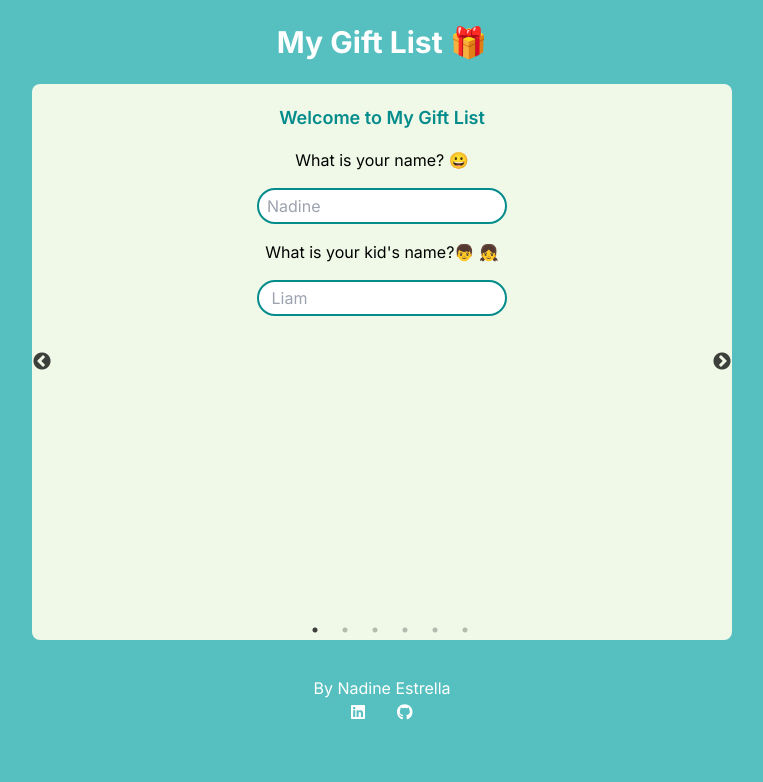
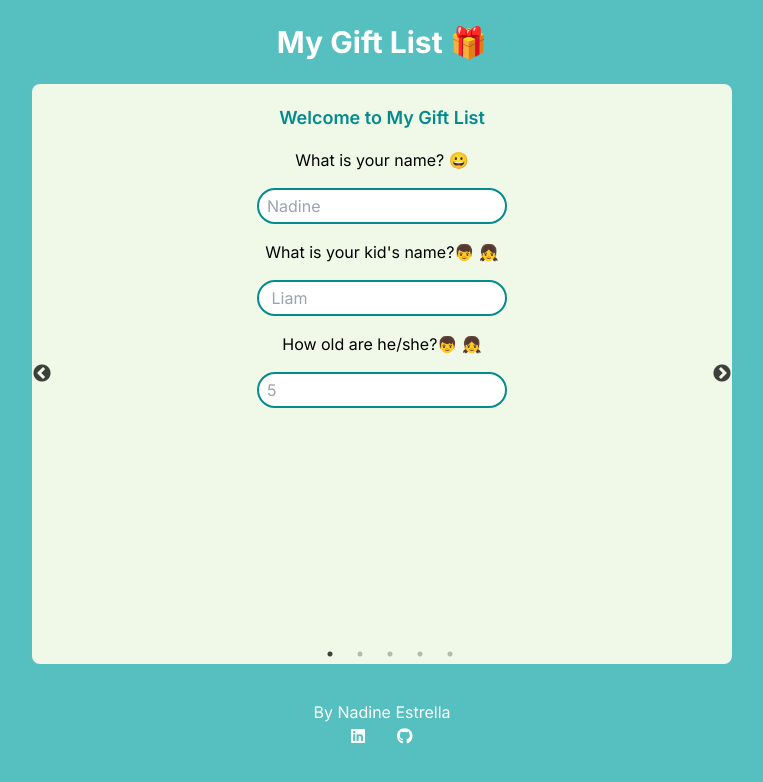
Before and after one commit to nadinestrella/GiftList, a Next.js app: page / in a window 1280 px wide. Shown: the top 782 px of the page, without its empty margins (258-1021 px from the left). Built offline with nearby package versions, Linux system fonts and the light colour scheme.

Commit message:
removed kidsWelcomeComp

```diff
--- a/package.json
+++ b/package.json
@@ -16,6 +16,7 @@
     "next": "14.2.5",
     "react": "^18",
     "react-dom": "^18",
+    "react-hook-form": "^7.53.0",
     "react-slick": "^0.30.2",
     "slick-carousel": "^1.8.1"
   },
--- a/src/app/components/Categories.tsx
+++ b/src/app/components/Categories.tsx
@@ -6,12 +6,14 @@ interface CategoriesProps {
   uniqueCategories: string[];
   onCateoriesChange: (event: React.ChangeEvent<HTMLInputElement>) => void;
   selectedCategories: string[];
+  kidName: string;
 }
 
 export const Categories: React.FC<CategoriesProps> = ({
   uniqueCategories,
   onCateoriesChange,
   selectedCategories,
+  kidName,
 }) => {
   const renderCategories = uniqueCategories.map((category) => {
     return (
@@ -47,6 +49,7 @@ export const Categories: React.FC<CategoriesProps> = ({
   return (
     <div className="flex flex-col justify-center content-center gap-3 ">
       <div className="md:flex md:flex-col md:items-center">
+        <p>Hi {kidName}</p>
         <h3>What do you like to play with? </h3>
         <p>Choose as many options as you like:</p>
       </div>
--- a/src/app/components/Login.tsx
+++ b/src/app/components/Login.tsx
@@ -1,4 +1,4 @@
-import React from 'react';
+import React, { ChangeEvent } from 'react';
 import { InputForm } from './ui/InputForm';
 
 interface LoginProps {
@@ -7,6 +7,8 @@ interface LoginProps {
   handleParentName: (value: string) => void;
   parentName: string;
   handleParentEmail?: (value: string) => void;
+  kidAge: number;
+  handleKidAge: (value: string) => void;
 }
 
 export const Login: React.FC<LoginProps> = ({
@@ -14,7 +16,14 @@ export const Login: React.FC<LoginProps> = ({
   handleKidName,
   parentName,
   handleParentName,
+  kidAge,
+  handleKidAge,
 }) => {
+  const handleChange = (ev: ChangeEvent<HTMLInputElement>) => {
+    //coge el valor del input
+    handleKidAge(ev.target.value);
+  };
+
   return (
     <div className="flex flex-col justify-center items-center content-center gap-4">
       <h3 className="text-lg pt-3 text-background3 font-semibold">
@@ -41,21 +50,17 @@ export const Login: React.FC<LoginProps> = ({
           onChange={(ev) => {
             handleKidName(ev.target.value);
           }}
-
-          // input={{
-          //   onChange: (ev) => {
-          //     handleKidName(ev.target.value);
-          //   },
-          // }}
         />
-        {/* <label>What is your son is name? </label> */}
-        {/* <input
-          type="text"
-          placeholder=" Liam "
-          onChange={(ev) => {
-            handleKidName(ev.target.value);
-          }} */}
-        {/* /> */}
+        <InputForm
+          title="How old are he/she?👦 👧"
+          placeholder="5"
+          inputValue={kidAge || ''}
+          onChange={handleChange}
+          required={true}
+          type="number"
+          minLength={1}
+          maxLength={2}
+        />
       </form>
     </div>
   );
--- a/src/app/page.tsx
+++ b/src/app/page.tsx
@@ -1,9 +1,8 @@
 'use client';
-import { useState, useEffect } from 'react';
+import { useState } from 'react';
 
 import { Toy, Filters } from '@/types/toy';
 import { Login } from './components/Login';
-import { KidsWelcome } from './components/KidsWelcome';
 import { Categories } from './components/Categories';
 import { ListToy } from './components/ListToy';
 import { SelectedToys } from './components/SelectedToys';
@@ -37,9 +36,7 @@ export default function Home() {
 
   const onCateoriesChange = (event: React.ChangeEvent<HTMLInputElement>) => {
     const categoryClicked = event.target.value;
-
     const categoryClickedChecked = event.target.checked;
-
     const currentCategories = filters.categories;
 
     if (categoryClickedChecked) {
@@ -48,10 +45,8 @@ export default function Home() {
       const categoryClickedIndex = currentCategories.findIndex(
         (category) => category === categoryClicked
       );
-
       currentCategories.splice(categoryClickedIndex, 1);
     }
-
     setFilters({ age: filters.age, categories: currentCategories });
   };
 
@@ -99,20 +94,17 @@ export default function Home() {
           handleKidName={handleKidName}
           handleParentName={handleParentName}
           parentName={parentName}
+          kidAge={Number(filters.age)}
+          handleKidAge={handleKidAge}
         />
       </div>
-      <div>
-        <KidsWelcome
-          kidName={kidName}
-          handleKidAge={handleKidAge}
-          kidAge={Number(filters.age)}
-        />
-      </div>
+
       <div>
         <Categories
           uniqueCategories={uniqueCategories}
           onCateoriesChange={onCateoriesChange}
           selectedCategories={filters.categories}
+          kidName={kidName}
         />
       </div>
       <div>
```
Also changed, not shown: 1 other file (tests, documents, lock files or other folders).
